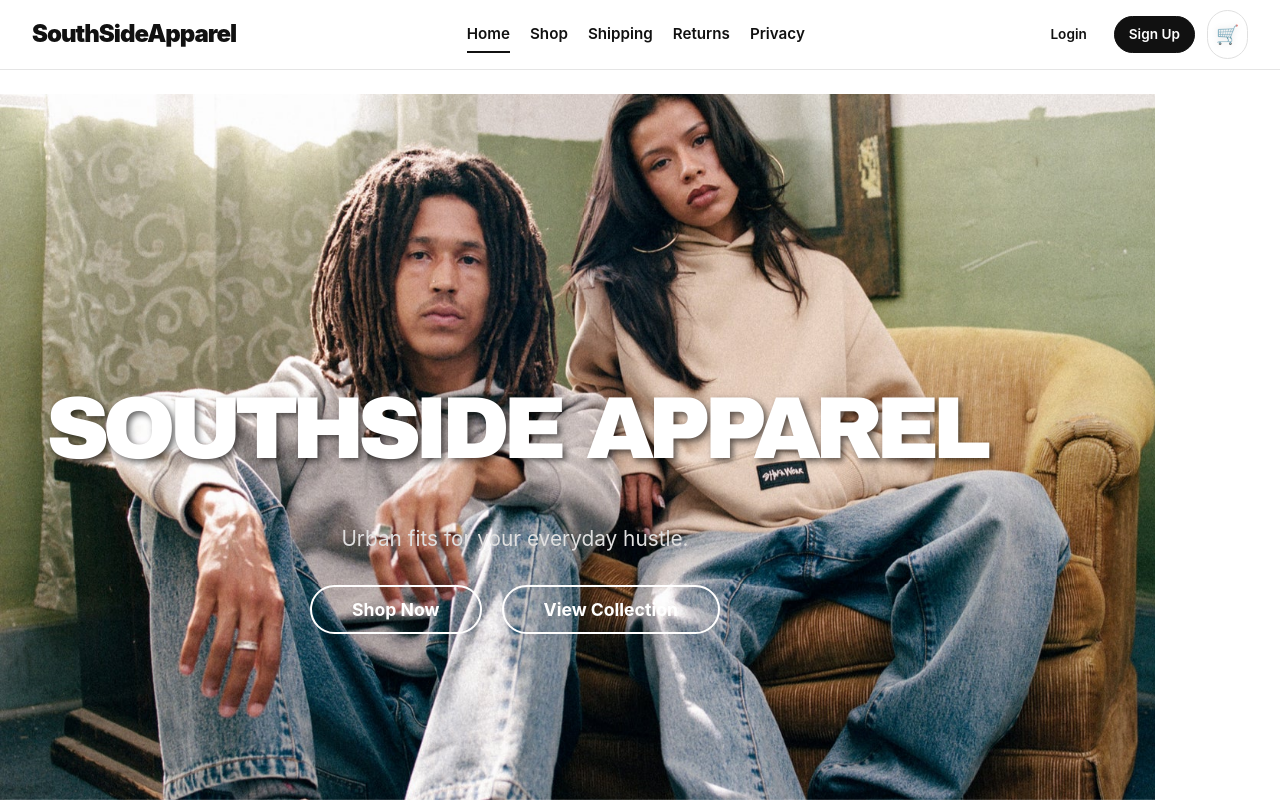
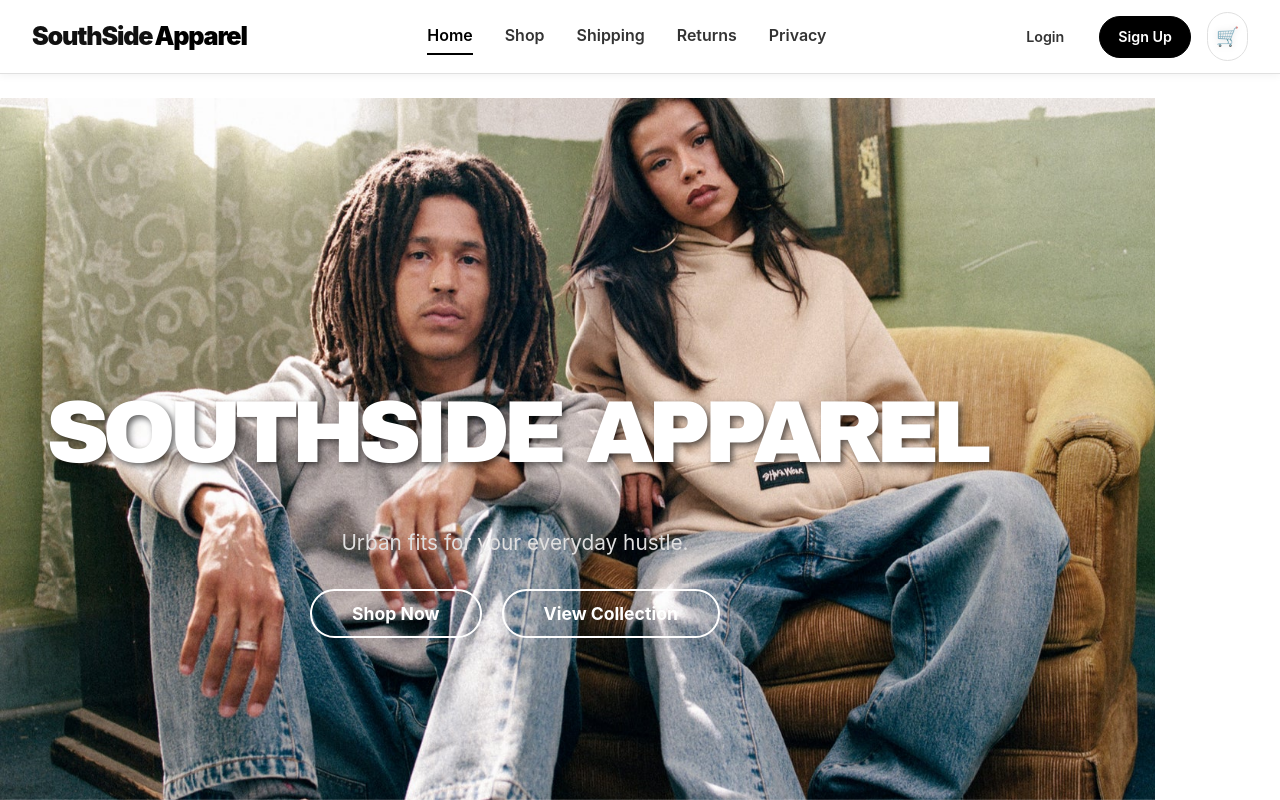
Before and after one commit to aceuda/SouthSide-Project, a React (Create React App) app: page / in a window 1280 px wide. Built offline with nearby package versions, Linux system fonts and the light colour scheme.

Commit message:
Update Navbar: Implement the change of style and button effect

```diff
--- a/src/css/Navbar.css
+++ b/src/css/Navbar.css
@@ -4,13 +4,14 @@
     top: 0;
     z-index: 50;
     background: #ffffff;
-    border-bottom: 1px solid var(--border);
+    border-bottom: 1px solid #e0e0e0;
+    box-shadow: 0 2px 8px rgba(0, 0, 0, 0.05);
 }
 
 .navbar-inner {
     max-width: 1440px;
     margin: 0 auto;
-    padding: 10px 32px;
+    padding: 12px 32px;
     display: flex;
     align-items: center;
     justify-content: space-between;
@@ -18,23 +19,37 @@
 
 /* LOGO */
 .navbar-logo {
-    font-size: 1.5rem;
+    font-size: 1.575rem;
     font-weight: 900;
-    letter-spacing: -1px;
+    letter-spacing: -1.2px;
+    color: #111;
+    text-decoration: none;
+    transition: all 0.3s ease;
+}
+
+.navbar-logo span {
+    color: #000;
+    margin-left: 2px;
+}
+
+.navbar-logo:hover {
+    opacity: 0.8;
 }
 
 /* CENTER NAV LINKS */
 .navbar-links {
     display: flex;
-    gap: 20px;
+    gap: 32px;
 }
 
 .navbar-links a {
-    font-size: 0.95rem;
+    font-size: 0.9975rem;
     font-weight: 600;
     padding-bottom: 2px;
     position: relative;
-    color: var(--text);
+    color: #333;
+    text-decoration: none;
+    transition: color 0.2s ease;
 }
 
 .navbar-links a::after {
@@ -44,8 +59,13 @@
     bottom: -4px;
     width: 0%;
     height: 2px;
-    background: #111111;
+    background: #000;
     transition: width 0.25s ease;
+}
+
+.navbar-links a:hover,
+.navbar-links a.active {
+    color: #000;
 }
 
 .navbar-links a:hover::after,
@@ -57,45 +77,51 @@
 .navbar-actions {
     display: flex;
     align-items: center;
-    gap: 12px;
+    gap: 16px;
 }
 
 /* LOGIN & SIGNUP BUTTONS */
 .navbar-auth {
-    font-size: 0.85rem;
+    font-size: 0.8925rem;
     font-weight: 600;
-    padding: 6px 14px;
+    padding: 8px 18px;
     border-radius: 999px;
     border: 1px solid transparent;
     background: transparent;
-    color: var(--text);
+    color: #333;
+    text-decoration: none;
+    transition: all 0.3s ease;
 }
 
 .navbar-auth:hover {
     background: #f5f5f5;
-    border-color: var(--border);
+    border-color: #e0e0e0;
 }
 
 .navbar-auth-primary {
-    border-color: #111;
-    background: #111;
+    border-color: #000;
+    background: #000;
     color: #fff;
 }
 
 .navbar-auth-primary:hover {
-    background: #fff;
-    color: #111;
+    background: #333;
+    border-color: #333;
 }
 
 /* RESPONSIVE */
 @media (max-width: 900px) {
     .navbar-inner {
-        padding: 8px 16px;
+        padding: 10px 16px;
         gap: 10px;
     }
 
     .navbar-links {
         display: none;
+    }
+
+    .navbar-logo {
+        font-size: 1.4rem;
     }
 }
 
@@ -108,28 +134,30 @@
     position: relative;
     display: inline-block;
     padding-bottom: 8px;
-    /* prevents flicker when moving down */
 }
 
 /* USERNAME AREA */
 .navbar-user {
     display: flex;
     align-items: center;
-    gap: 6px;
+    gap: 8px;
     font-weight: 700;
     cursor: pointer;
+    font-size: 0.95rem;
 }
 
 /* Profile Icon */
 .user-icon {
-    font-size: 18px;
+    font-size: 20px;
     display: inline-block;
     margin-right: 2px;
+    filter: drop-shadow(0 0 2px rgba(0, 0, 0, 0.2));
 }
 
 /* Username */
 .user-name {
     font-weight: 700;
+    color: #111;
 }
 
 /* Arrow Icon */
@@ -137,6 +165,7 @@
     font-size: 12px;
     display: inline-block;
     transition: transform 0.25s ease;
+    color: #000;
 }
 
 /* Rotate arrow on hover */
@@ -166,11 +195,11 @@
 .user-dropdown {
     position: absolute;
     right: 0;
-    top: 36px;
-    width: 200px;
+    top: 38px;
+    width: 210px;
     background: #fff;
     border-radius: 12px;
-    box-shadow: 0px 6px 18px rgba(0, 0, 0, 0.15);
+    box-shadow: 0px 8px 24px rgba(0, 0, 0, 0.12);
     padding: 12px 0;
     z-index: 999;
 }
@@ -178,10 +207,11 @@
 /* Dropdown Title */
 .dropdown-title {
     font-weight: 700;
-    padding: 8px 18px;
-    color: #222;
-    border-bottom: 1px solid #eee;
+    padding: 10px 18px;
+    color: #111;
+    border-bottom: 2px solid #000;
     margin-bottom: 6px;
+    font-size: 0.95rem;
 }
 
 /* Dropdown Items */
@@ -192,10 +222,20 @@
     color: #333;
     text-decoration: none;
     font-size: 0.95rem;
+    transition: all 0.2s ease;
 }
 
 .dropdown-item:hover {
     background: #f4f4f4;
+    color: #000;
+}
+
+.dropdown-item.logout {
+    border: none;
+    background: none;
+    cursor: pointer;
+    width: 100%;
+    text-align: left;
 }
 
 /* Logout Button Style */
```
